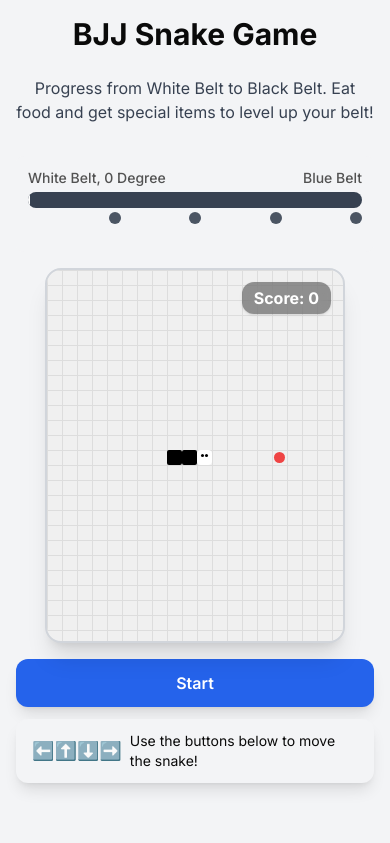
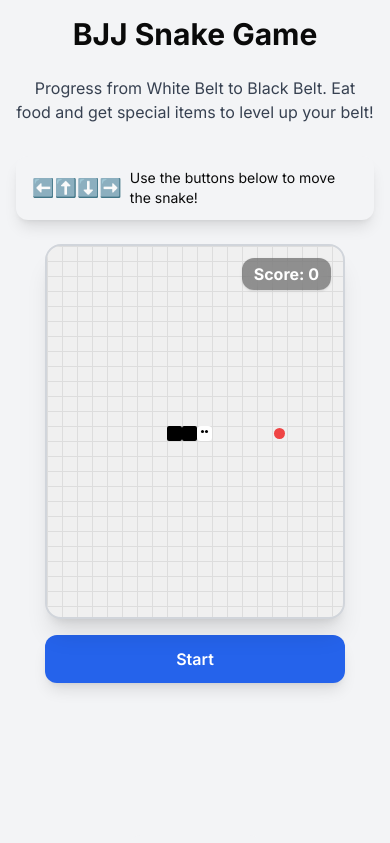
Before and after one commit to SeokyoungYou/bjj-snake-game, a Next.js app: page / in a window 390 px wide. Shown: the top 843 px of the page. Built offline with nearby package versions, Linux system fonts and the light colour scheme.

Commit message:
feat: replace progress bar

```diff
--- a/components/game-board.tsx
+++ b/components/game-board.tsx
@@ -19,6 +19,7 @@ import Snake from "./objects/Snake";
 import Food from "./objects/Food";
 import SpecialFood from "./objects/SpecialFood";
 import SpecialEffect from "./objects/SpecialEffect";
+import BeltProgressBar from "./belt-progress-bar";
 
 interface GameBoardProps {
   snake: Position[];
@@ -37,6 +38,8 @@ interface GameBoardProps {
     snake: string;
     background: string;
   };
+  currentBeltIndex: number;
+  currentDegree: number;
 }
 
 const GameBoard: React.FC<GameBoardProps> = ({
@@ -53,6 +56,8 @@ const GameBoard: React.FC<GameBoardProps> = ({
   onGameStop,
   isRunning,
   snakeColor,
+  currentBeltIndex,
+  currentDegree,
 }) => {
   const { cellSize, gridSize, isMobile } = useGridSize();
   const gameBoardRef = React.useRef<HTMLDivElement>(null);
@@ -70,7 +75,7 @@ const GameBoard: React.FC<GameBoardProps> = ({
 
   const scrollToGameBoard = () => {
     window.scrollTo({
-      top: (gameBoardRef.current?.offsetTop ?? 0) - 30,
+      top: (gameBoardRef.current?.offsetTop ?? 0) - 10,
       behavior: "smooth",
     });
   };
@@ -186,7 +191,15 @@ const GameBoard: React.FC<GameBoardProps> = ({
       </div>
 
       {/* Game control buttons */}
-      <div className="flex flex-col gap-3">
+      <div className="flex flex-col gap-3 w-full">
+        {isRunning ? (
+          <div className=" w-full max-w-xl">
+            <BeltProgressBar
+              currentBelt={currentBeltIndex}
+              currentDegree={currentDegree}
+            />
+          </div>
+        ) : (
           <button
             className={cn(
               "px-6 py-3 rounded-xl text-white font-semibold shadow-lg transition",
@@ -198,16 +211,7 @@ const GameBoard: React.FC<GameBoardProps> = ({
           >
             {isRunning ? "Stop" : "Start"}
           </button>
-
-        <div className="flex items-center justify-center gap-2 px-4 py-3 bg-gray-100 rounded-xl text-sm shadow-lg">
-          <span className="text-lg">⬅️⬆️⬇️➡️</span>
-          <span className={cn(isMobile ? "hidden" : "block")}>
-            Use arrow keys to move the snake!
-          </span>
-          <span className={cn(isMobile ? "block" : "hidden")}>
-            Use the buttons below to move the snake!
-          </span>
-        </div>
+        )}
 
         {/* 모바일 컨트롤 - 게임 실행 중일 때만 표시 */}
         {isRunning && (
--- a/components/game-container.tsx
+++ b/components/game-container.tsx
@@ -8,13 +8,12 @@ import ModalBeltSelection from "./ModalBeltSelection";
 import { useGame } from "@/hooks/useGame";
 import { useKeyboardControls } from "@/hooks/useKeyboardControls";
 import BeltProgressBar from "./belt-progress-bar";
-import { useGridSize } from "@/hooks/useGridSize";
+import { cn } from "@/lib/utils";
+import { useViewportSize } from "@/hooks/useViewportSize";
 
 export default function GameContainer() {
   const [selectedBeltIndex, setSelectedBeltIndex] = useState(0);
   const [isColorModalOpen, setIsColorModalOpen] = useState(false);
-
-  const { cellSize, gridSize } = useGridSize();
 
   const {
     gameState,
@@ -28,20 +27,22 @@ export default function GameContainer() {
   } = useGame(selectedBeltIndex);
 
   useKeyboardControls(directionRef, nextDirectionRef);
+  const { isMobile } = useViewportSize();
 
   const currentBeltIndex = BELTS.findIndex(
     (belt) => belt.rank === gameState.beltProgress.rank
   );
 
   return (
-    <div className="flex flex-col items-center gap-4">
-      <div className="bg-gray-100 p-3 rounded-lg w-full max-w-xl">
-        <div className="flex flex-col gap-2">
-          <BeltProgressBar
-            currentBelt={currentBeltIndex}
-            currentDegree={gameState.beltProgress.degree}
-          />
-        </div>
+    <div className="flex flex-col items-center gap-6">
+      <div className="flex items-center justify-center gap-2 px-4 py-3 bg-gray-100 rounded-xl text-sm shadow-lg">
+        <span className="text-lg">⬅️⬆️⬇️➡️</span>
+        <span className={cn(isMobile ? "hidden" : "block")}>
+          Use arrow keys to move the snake!
+        </span>
+        <span className={cn(isMobile ? "block" : "hidden")}>
+          Use the buttons below to move the snake!
+        </span>
       </div>
 
       <GameBoard
@@ -50,8 +51,6 @@ export default function GameContainer() {
         specialFood={gameState.specialFood}
         obstacles={gameState.obstacles}
         boss={null}
-        gridSize={gridSize}
-        cellSize={cellSize}
         beltProgress={gameState.beltProgress}
         activeSpecialEffect={gameState.activeSpecialEffect}
         score={gameState.score}
@@ -63,6 +62,8 @@ export default function GameContainer() {
           snake: BELTS[selectedBeltIndex].snakeColor,
           background: BELTS[selectedBeltIndex].bgColor,
         }}
+        currentBeltIndex={currentBeltIndex}
+        currentDegree={gameState.beltProgress.degree}
       />
 
       <ModalBeltSelection
```
Lines whose indentation alone changed are shown as unchanged.
